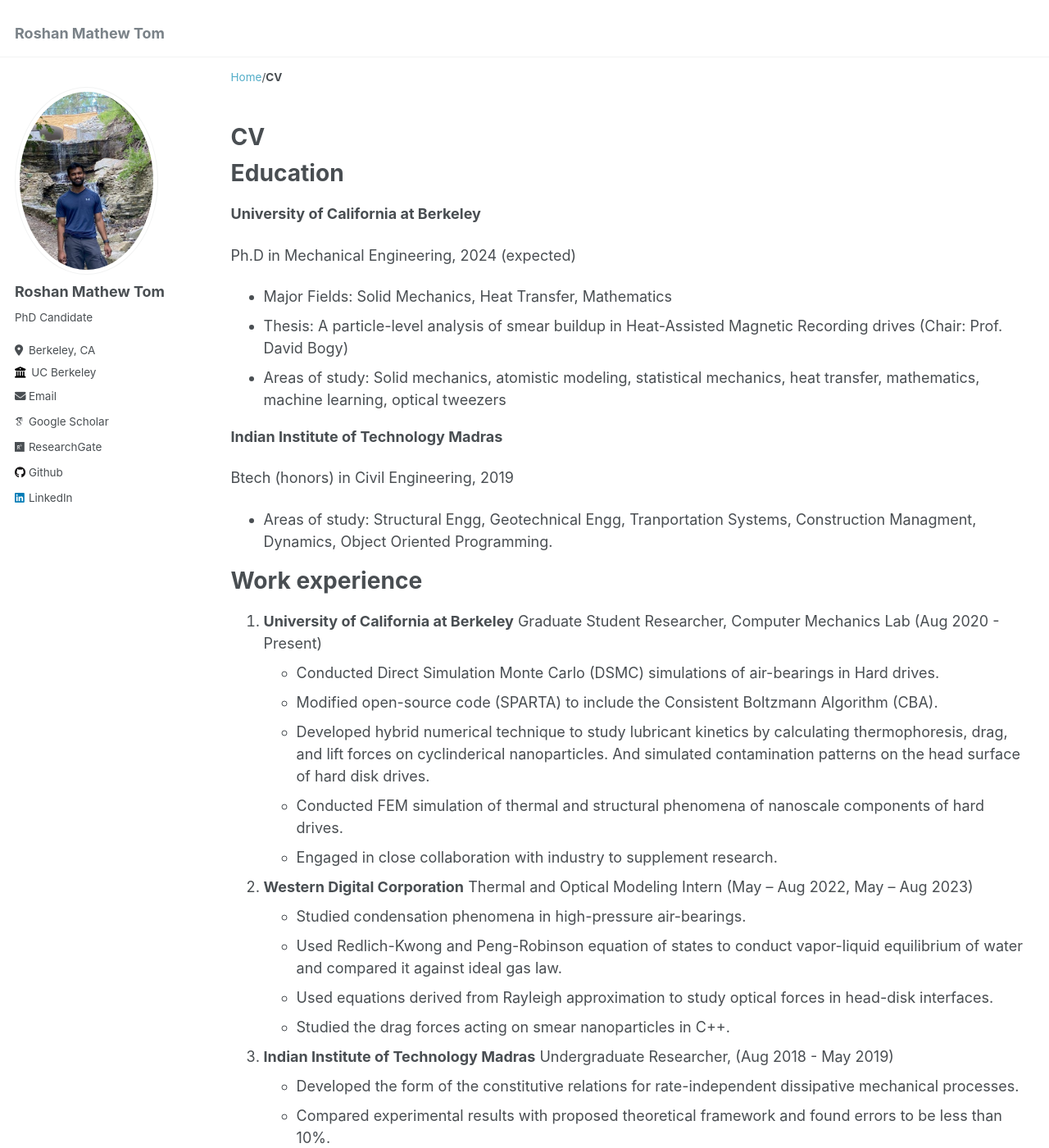
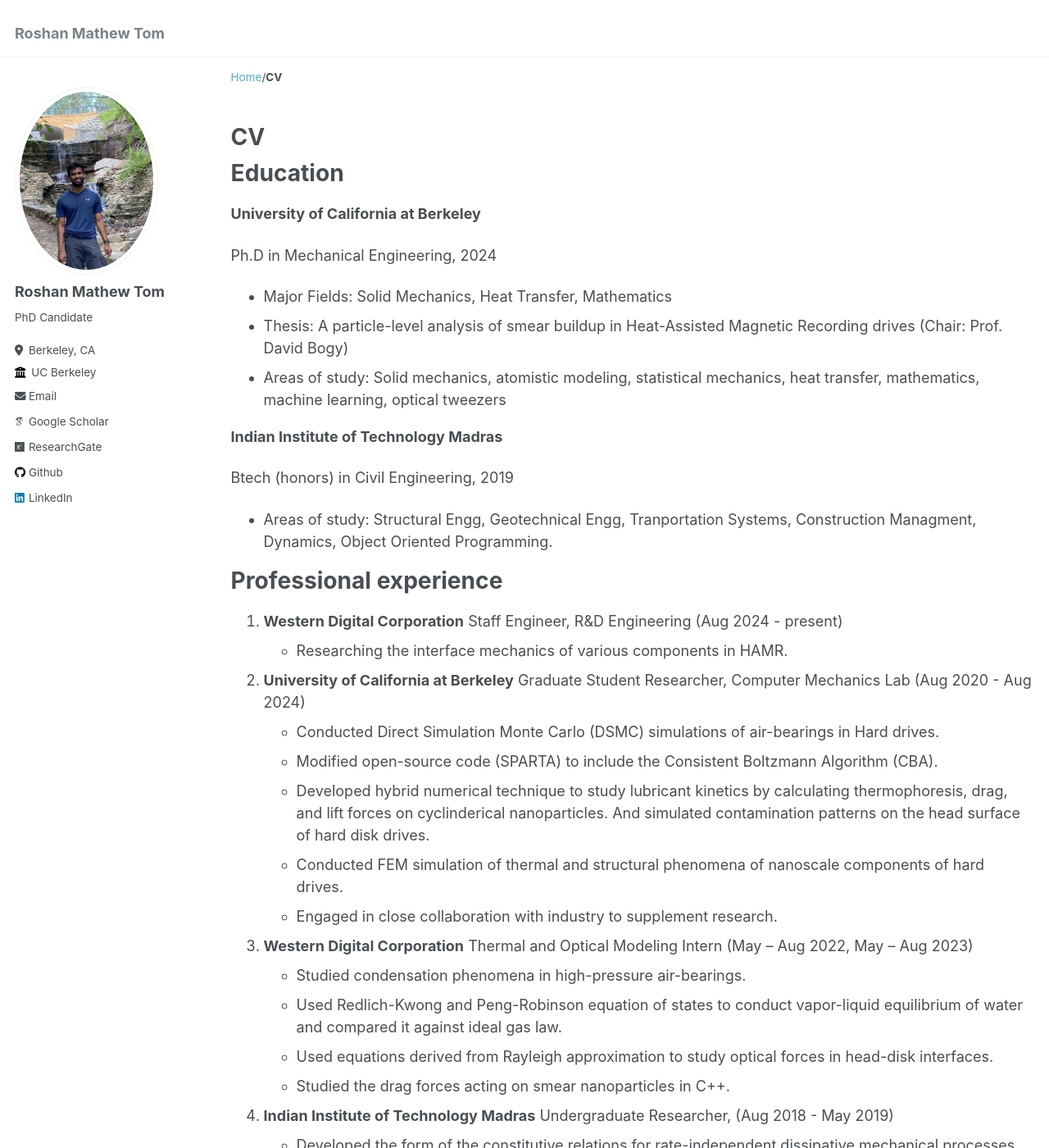
Before and after one commit to rm-tom/rm-tom.github.io, a Jekyll site: the page built from _pages/cv.md, in a window 1280 px wide and 1400 px high. Shown: the whole window at 82% size. Built offline with Jekyll 4.4.1, drawn with Linux system fonts in a browser that asks for light colours; some web fonts are replaced.

Commit message:
Update cv.md

```diff
--- a/_pages/cv.md
+++ b/_pages/cv.md
@@ -14,7 +14,7 @@ Education
 
 **University of California at Berkeley**
 
-Ph.D in Mechanical Engineering, 2024 (expected)
+Ph.D in Mechanical Engineering, 2024
 * Major Fields: Solid Mechanics, Heat Transfer, Mathematics
 * Thesis: A particle-level analysis of smear buildup in Heat-Assisted Magnetic Recording drives (Chair: Prof. David Bogy)
 * Areas of study: Solid mechanics, atomistic modeling, statistical mechanics, heat transfer, mathematics, machine learning, optical tweezers
@@ -24,10 +24,14 @@ Ph.D in Mechanical Engineering, 2024 (expected)
 Btech (honors) in Civil Engineering, 2019
 * Areas of study: Structural Engg, Geotechnical Engg, Tranportation Systems, Construction Managment, Dynamics, Object Oriented Programming.
 
-Work experience
+Professional experience
 =====
-1. **University of California at Berkeley**
-Graduate Student Researcher, Computer Mechanics Lab (Aug 2020 - Present)
+1. **Western Digital Corporation**
+Staff Engineer, R&D Engineering (Aug 2024 - present)
+  * Researching the interface mechanics of various components in HAMR.
+
+2. **University of California at Berkeley**
+Graduate Student Researcher, Computer Mechanics Lab (Aug 2020 - Aug 2024)
   * Conducted Direct Simulation Monte Carlo (DSMC) simulations of air-bearings in Hard drives.
   * Modified open-source code (SPARTA) to include the Consistent Boltzmann Algorithm (CBA).
   * Developed hybrid numerical technique to study lubricant kinetics by calculating thermophoresis, drag, and lift forces on cyclinderical nanoparticles. And simulated contamination patterns on the head surface of hard disk drives.
```
Also changed, not shown: other parts of _pages/cv.md (+4 -4 lines).
